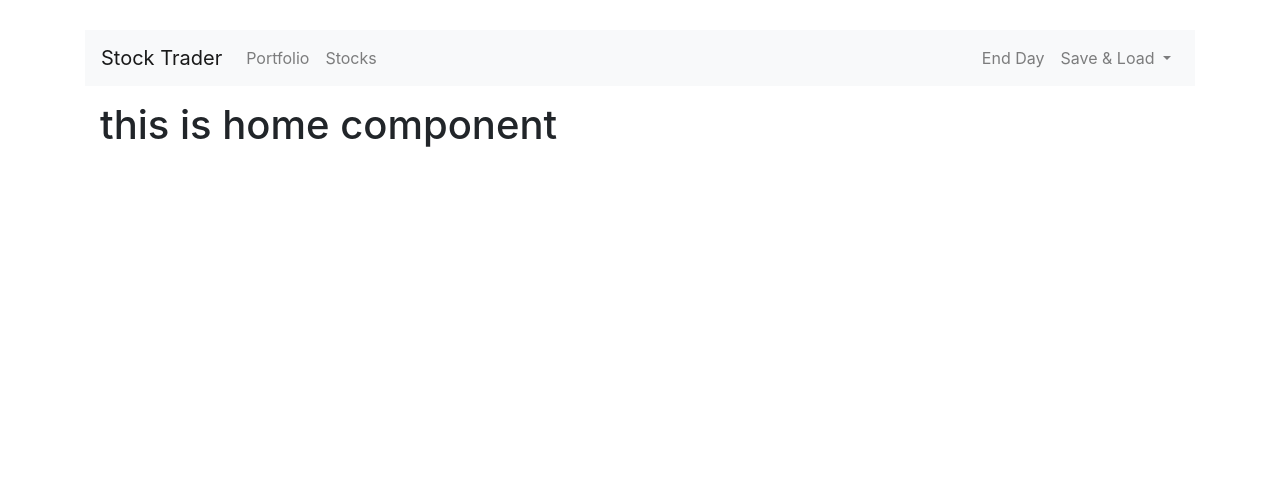
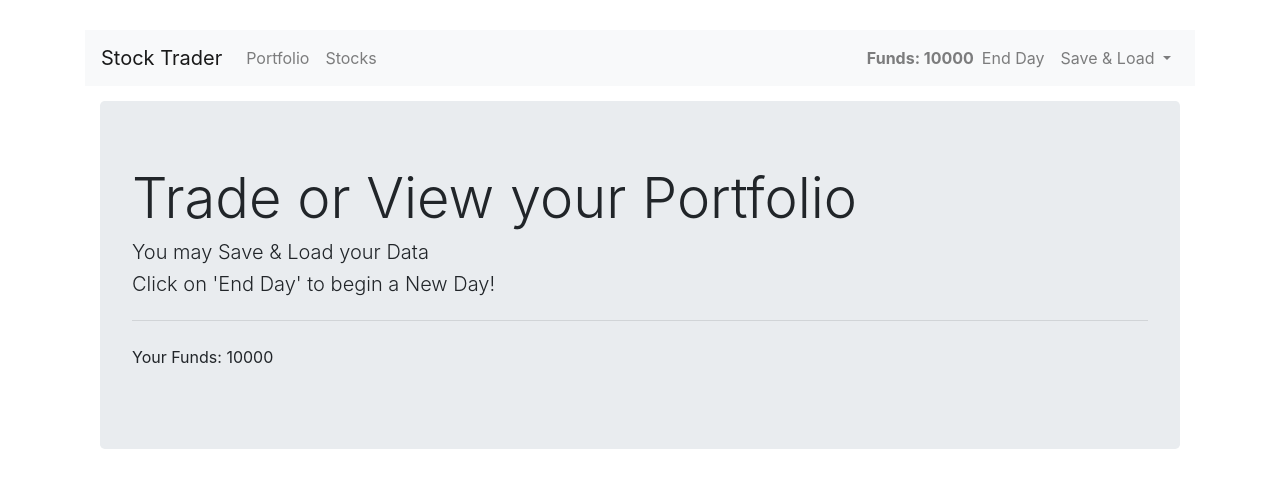
Before and after one commit to ali326/stock-trader, a Vue app: page /portfolio in a window 1280 px wide. Shown: the top 488 px of the page. Built offline with nearby package versions, Linux system fonts and the light colour scheme.

Commit message:
display funds

```diff
--- a/src/components/Header.vue
+++ b/src/components/Header.vue
@@ -14,6 +14,7 @@
         <router-link to="/stocks" class="nav-link"><a>Stocks</a></router-link>
       </li>
     </ul>
+    <strong class="navbar-text navbar-right">Funds: {{funds}}</strong>
     <ul class="nav navbar-nav navbar-right">
         <li class="nav-item"><a href="" class="nav-link">End Day</a></li>
         <li class="nav-item dropdown">
@@ -32,7 +33,11 @@
 </template>
 <script>
 export default {
-
+      computed: {
+              funds(){
+                  return this.$store.getters.funds;
+              }
+          }
 }
 </script>
 <style>
--- a/src/components/Home.vue
+++ b/src/components/Home.vue
@@ -1,10 +1,23 @@
 <template>
-    <h1>this is home component</h1>
+    <div>
+        <div class="jumbotron">
+             <h3 class="display-4">Trade or View your Portfolio</h3>
+             <h4 class="lead">You may Save & Load your Data</h4>
+             <h4 class="lead">Click on 'End Day' to begin a New Day!</h4>
+             <hr class="my-4">
+             <p>Your Funds: {{funds}}</p>
+
+         </div>
+    </div>
 </template>
 
 <script>
 export default {
-
+          computed: {
+              funds(){
+                  return this.$store.getters.funds;
+              }
+          }
 }
 </script>
 
--- a/src/components/portfolio/Stock.vue
+++ b/src/components/portfolio/Stock.vue
@@ -15,7 +15,7 @@
                    >
                </div>
 
-                   <button class="btn btn-success"
+                   <button class="btn btn-danger"
                    @click="sellStock"
                    :disabled="quantity <= 0 "
                    >Sell</button>
@@ -59,7 +59,7 @@ export default {
     margin-bottom: 10px;
 }
 .card-header{
-    background-color:#d1ecf1;
+    background-color:#f8d7da;
 }
 .btn{
     margin-top: 5px;
--- a/src/components/stocks/Stock.vue
+++ b/src/components/stocks/Stock.vue
@@ -15,7 +15,7 @@
                    >
                </div>
 
-                   <button class="btn btn-success"
+                   <button class="btn btn-primary"
                    @click="buyStock"
                    :disabled="quantity <= 0 "
                    >Buy</button>
@@ -57,7 +57,7 @@ export default {
     margin-bottom: 10px;
 }
 .card-header{
-    background-color: #d4edda;
+    background-color:#d1ecf1;
 }
 .btn{
     margin-top: 5px;
```
